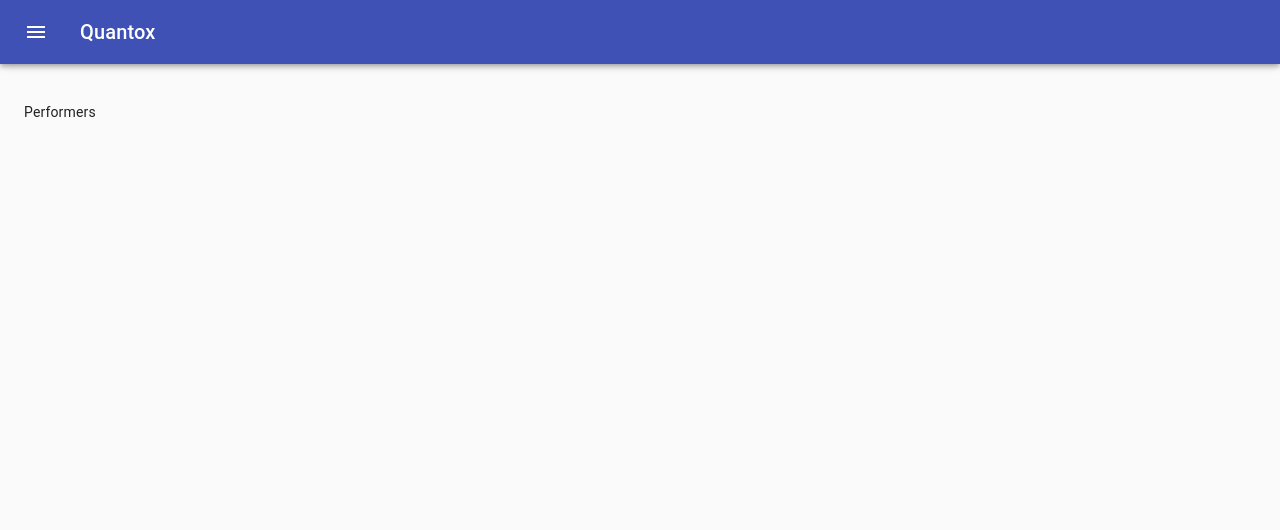
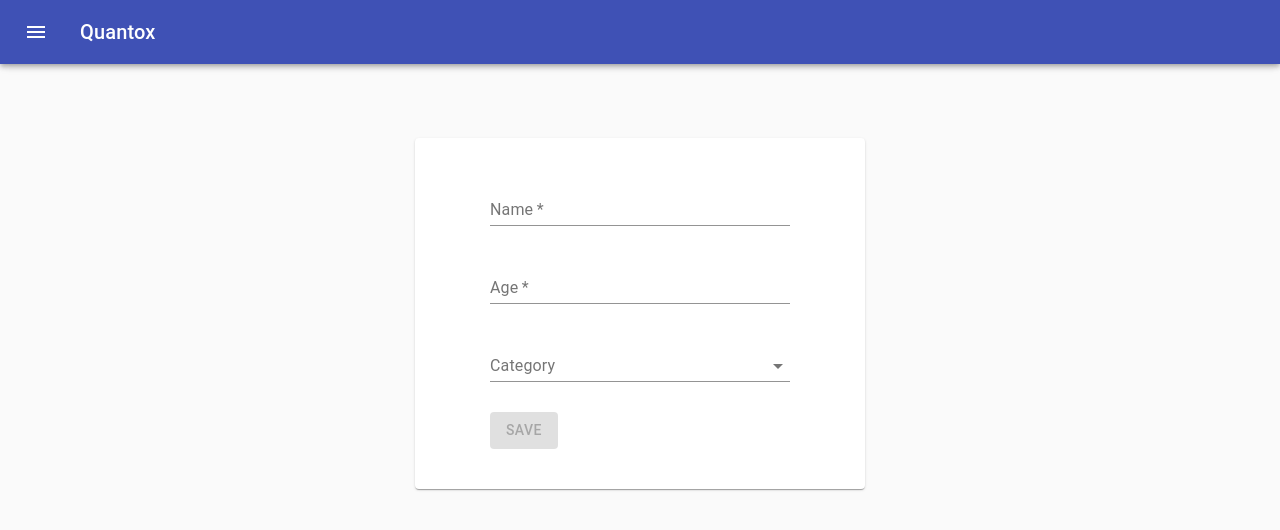
Before and after one commit to bgmirko/quant-frontend-react, a React (Create React App) app: page /performers in a window 1280 px wide. Shown: the top 530 px of the page. Built offline with nearby package versions, Linux system fonts and the light colour scheme.

Commit message:
Create new Performer action, request, Add new Performer form

```diff
--- /dev/null
+++ b/src/components/NewPerformerComponent.js
@@ -0,0 +1,122 @@
+import React, {useState} from 'react';
+import { withStyles } from '@material-ui/core/styles';
+import { Paper, TextField, Button, FormControl, InputLabel, Select, MenuItem } from '@material-ui/core';
+
+const styles = {
+    root: {
+        display: 'flex',
+        flexDirection: 'column',
+        alignItems: 'center'
+    },
+    paper: {
+        display: 'flex',
+        flexDirection: 'column',
+        alignItems: 'center',
+        justifyContent: 'center',
+        width: 450,
+        padding: 40,
+        marginTop: 50,
+        minHeight: 200,
+    },
+    form: {
+        width: 300
+    },
+    inputFields: {
+        marginBottom: 30,
+        width: 300
+    },
+    formControl: {
+        display: 'flex',
+        width: 300,
+        marginBottom: 30
+    },
+    button: {
+        marginTop: 20
+    }
+}
+
+const NewPerformerComponent = props => {
+
+    const [state, setState] = useState({
+        performer: {
+            name: "",
+            age: "",
+            category: ""
+        }
+    })
+
+    const { classes } = props;
+
+    const handleInputChange = (e) => {
+        setState({
+            ...state,
+            performer: {
+                ...state.performer,
+                [e.target.name]: e.target.value
+            }
+        });
+    }
+
+    const handleCategoryChange = (e) => {
+        setState({
+            ...state,
+            performer: {
+                ...state.performer,
+                category: e.target.value
+            }
+        });
+    }
+
+    console.log(state);
+
+    return(
+        <div className={classes.root}>
+            <Paper className={classes.paper}>
+            <form action="#"
+                    className={classes.form}
+                    onSubmit={(e) => { props.onPerformerDataSubmit(e, state.performer)} }>
+                    <TextField
+                        required
+                        className={classes.inputFields}
+                        id="outlined-required"
+                        name="name"
+                        label="Name"
+                        onChange={handleInputChange}
+                    />
+                    <TextField
+                        required
+                        className={classes.inputFields}
+                        id="outlined-required"
+                        name="age"
+                        label="Age"
+                        onChange={handleInputChange}
+                    />
+                    <FormControl className={classes.formControl}>
+                        <InputLabel id="select-label">Category</InputLabel>
+                        <Select
+                            required
+                            labelId="select-label"
+                            id="demo-simple-select"
+                            value={state.performer.category}
+                            onChange={handleCategoryChange}
+                        >
+                            <MenuItem value={"Singing"}>Singing</MenuItem>
+                            <MenuItem value={"Dancing"}>Dancing</MenuItem>
+                            <MenuItem value={"Acting"}>Acting</MenuItem>
+                        </Select>
+                    </FormControl>
+                    <Button
+                        type="submit"
+                        variant="contained"
+                        color="primary"
+                        disabled={state.performer.category === "" ? true : false}
+                        className={classes.submitButton}>
+                            Save
+                    </Button>
+                </form>
+            </Paper>
+        </div>
+    )
+}
+
+export default withStyles(styles)(NewPerformerComponent);
--- a/src/containers/AuthContainer.js
+++ b/src/containers/AuthContainer.js
@@ -92,6 +92,5 @@ const mapDispatchToProps = dispatch => ({
 });
 
 export default compose(
-    //withStyles(styles),
     connect(mapStateToProps, mapDispatchToProps)
 )(AuthContainer);
--- a/src/containers/PerformersContainer.js
+++ b/src/containers/PerformersContainer.js
@@ -1,17 +1,35 @@
 import React from 'react';
-
+import compose from 'recompose/compose';
+import { connect } from 'react-redux';
+import { addNewPerformer } from '../redux/performers/actions';
+import NewPerformerComponent from '../components/NewPerformerComponent'
 
 
 const PerformersContainer = props => {
 
-
+    const handleNewPerformer = (e, {name, age, category}) => {
+        e.preventDefault();
+        props.onAddNewPerformer(name, age, category);
+    }
 
     return(
         <div>
-            <p>Performers</p>
+            <NewPerformerComponent
+                onPerformerDataSubmit={handleNewPerformer}
+            />
         </div>
     )
 
 }
 
-export default PerformersContainer;
+const mapStateToProps = state => ({
+  //  user: state.auth.user,
+});
+
+const mapDispatchToProps = dispatch => ({
+    onAddNewPerformer: (name, age, category) => dispatch(addNewPerformer(name, age, category))
+});
+
+export default compose(
+    connect(mapStateToProps, mapDispatchToProps)
+)(PerformersContainer);
--- /dev/null
+++ b/src/redux/performers/actions.js
@@ -0,0 +1,44 @@
+//Action Types
+// export const GET_PERFORMERS = 'auth/GET_PERFORMERS';
+// export const GET_USER_SUCCESS = 'auth/GET_USER_SUCCESS';
+// export const GET_USER_ERROR = 'auth/GET_USER_ERROR';
+
+export const ADD_NEW_PERFORMER = 'auth/ADD_NEW_PERFORMER';
+export const NEW_PERFORMER_SUCCESS = 'auth/NEW_PERFORMER_SUCCESS';
+export const NEW_PERFORMER_ERROR = 'auth/NEW_PERFORMER_ERROR';
+
+
+//Action creators
+// export const getUser = (email, password) => ({
+//     type: GET_USER,
+//     email: email,
+//     password: password
+// });
+
+// export const getUserSuccess = (data) => ({
+//     type: GET_USER_SUCCESS,
+//     payload: data
+// });
+
+// export const getUserError = (error) => ({
+//     type: GET_USER_ERROR,
+//     payload: error
+// });
+
+
+export const addNewPerformer = (name, age, category) => ({
+    type: ADD_NEW_PERFORMER,
+    name: name,
+    age: age,
+    category: category
+});
+
+export const newPerformerSuccess = (data) => ({
+    type: NEW_PERFORMER_SUCCESS,
+    payload: data
+});
+
+export const newPerformerError = (error) => ({
+    type: NEW_PERFORMER_ERROR,
+    payload: error
+});
--- /dev/null
+++ b/src/redux/performers/reducer.js
@@ -0,0 +1,16 @@
+import * as ActionTypes from './actions';
+
+const initialState = {
+
+ }
+
+const performersReducer = (state = initialState, action) => {
+    switch (action.type) {
+
+        default:
+            return { ...state };
+    }
+
+}
+
+export default performersReducer;
--- /dev/null
+++ b/src/redux/performers/sagas.js
@@ -0,0 +1,49 @@
+import { takeEvery, takeLatest, call, put } from 'redux-saga/effects';
+import * as ActionTypes from './actions';
+import Api from '../../api/calls';
+
+// function* getUser(action){
+//   try{
+//       const graphqlQuery = {
+//           query: `{getUser(email: "${action.email}", password: "${action.password}"){_id, name, email, userName}}`
+//       };
+//       const result = yield call(Api.makePostRequest, graphqlQuery);
+//       if(!result.data.hasOwnProperty('errors')){
+//         yield put(ActionTypes.getUserSuccess(result.data));
+//       }else{
+//         throw new Error(result.data.errors[0].message);
+//       }
+//   }catch(error){
+//       yield put(ActionTypes.getUserError(error));
+//   }
+// }
+
+function* addNewPerformer(action){
+  try{
+      console.log(action)
+      const graphqlQuery = {
+        query: `
+          mutation {
+            createPerformer(
+              name: "${action.name}",
+              age: "${action.age}",
+              category: "${action.category}"
+              )
+          {_id, name, age, category}
+        }`
+      };
+      const result = yield call(Api.makePostRequest, graphqlQuery);
+      if(!result.data.hasOwnProperty('errors')){
+        yield put(ActionTypes.newPerformerSuccess(result.data));
+      }else{
+        throw new Error(result.data.errors[0].message);
+      }
+  }catch(error){
+      yield put(ActionTypes.newPerformerError(error));
+  }
+}
+
+
+export default function* authSaga() {
+   yield takeEvery(ActionTypes.ADD_NEW_PERFORMER, addNewPerformer);
+}
--- a/src/redux/rootReducer.js
+++ b/src/redux/rootReducer.js
@@ -1,8 +1,10 @@
 import { combineReducers } from 'redux';
 import authReducer from './auth/reducer';
+import performersReducer from './performers/reducer';
 
 const rootReducer = combineReducers({
-    auth: authReducer
+    auth: authReducer,
+    performers: performersReducer
 });
 
 export default rootReducer;
--- a/src/redux/rootSaga.js
+++ b/src/redux/rootSaga.js
@@ -1,9 +1,11 @@
 import { all, fork } from 'redux-saga/effects';
 import authSaga from './auth/sagas';
+import performersSaga from './performers/sagas';
+
 
 export default function* rootSaga() {
     yield all([
-        fork(authSaga)
-      //  fork(performanceSaga)
+        fork(authSaga),
+        fork(performersSaga)
     ]);
 }
```
